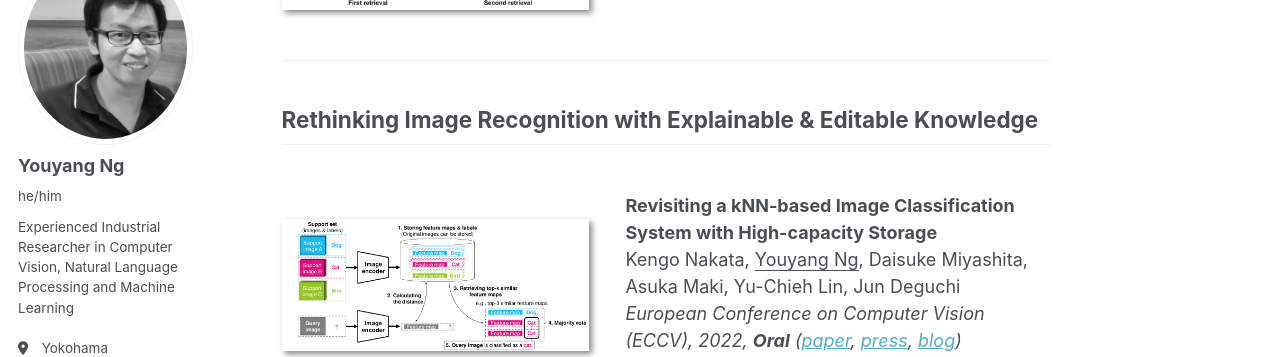
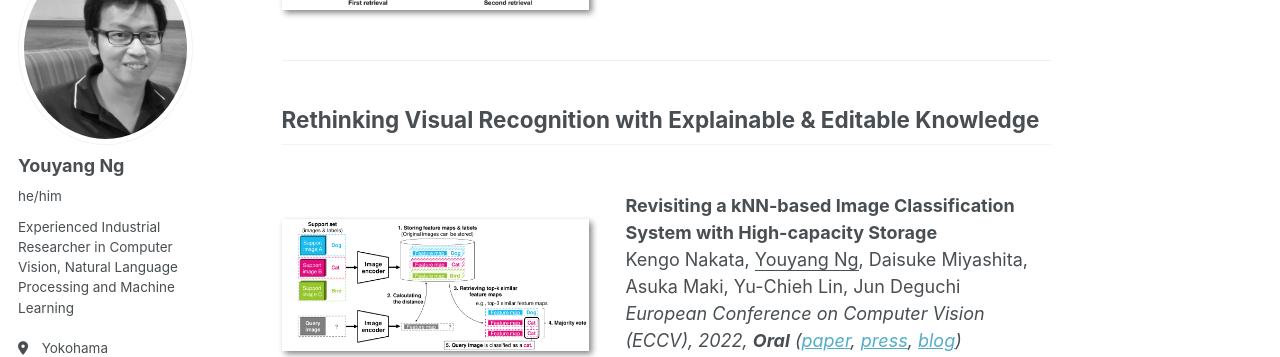
Before and after one commit to yy29/yy29.github.io, a Jekyll site: the page built from _pages/about.md, in a window 1280 px wide and 900 px high, scrolled down 1132 px. Shown: the part 154-511 px from the top of the window. Built offline with Jekyll 4.4.1, drawn with Linux system fonts in a browser that asks for light colours; some web fonts are replaced.

Commit message:
Update about.md

```diff
--- a/_pages/about.md
+++ b/_pages/about.md
@@ -36,7 +36,7 @@ Ryoya Nara, Yu-Chieh Lin, Yuji Nozawa, <ins>Youyang Ng</ins>, Goh Itoh, Osamu To
 </div>
 </div>
 
-## Rethinking Image Recognition with Explainable & Editable Knowledge
+## Rethinking Visual Recognition with Explainable & Editable Knowledge
 <div class="paper-box"><div class="paper-box-image"><img src="../images/2022_knn.png" alt="sym" width="100%"></div>
 <div class="paper-box-text" markdown="1">
 
```
